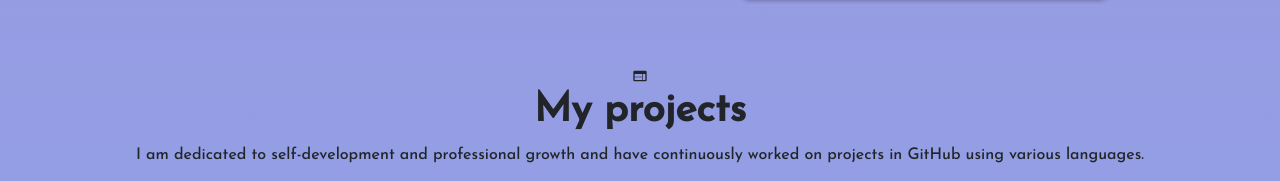
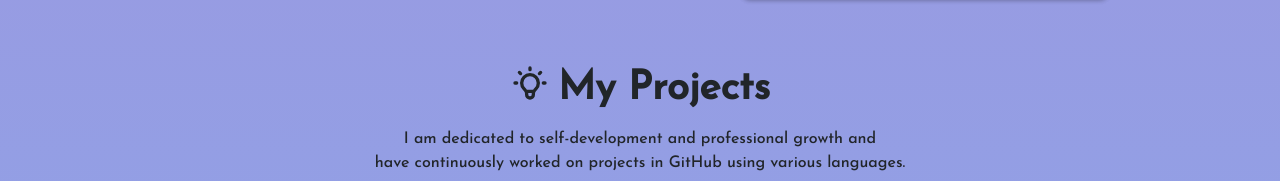
Before and after one commit to Eunji-Elly-Lee/Portfolio, a JavaScript app: page / in a window 1280 px wide. Shown: the part 542-723 px from the top of the page. Built offline with nearby package versions, Linux system fonts and the light colour scheme; grey boxes are pictures that could not be loaded; the HTML template or start-up script is replaced by a standard one.

Commit message:
Update Projects.js

```diff
--- a/src/components/Projects.js
+++ b/src/components/Projects.js
@@ -1,5 +1,5 @@
+import { HiOutlineLightBulb } from "react-icons/hi";
 import { Container, Row } from 'react-bootstrap';
-import { MdWeb } from "react-icons/md";
 import { projects } from "../data";
 import './Projects.css';
 import Project from "./Project"
@@ -8,17 +8,18 @@ function Projects() {
   return (
     <section id="projects">
       <div>
-        <MdWeb />
         <h1>
-          My projects
+          <HiOutlineLightBulb className="mb-2 mb-sm-3 me-2" />
+          My Projects
         </h1>
-        <p>
+        <p className="section-description">
           I am dedicated to self-development and professional growth and
+          <br />
           have continuously worked on projects in GitHub using various languages.
         </p>
       </div>
       <Container>
-        <Row>
+        <Row className="justify-content-center">
           {projects.map((project) => (
             <Project
               key={project.title}
```
